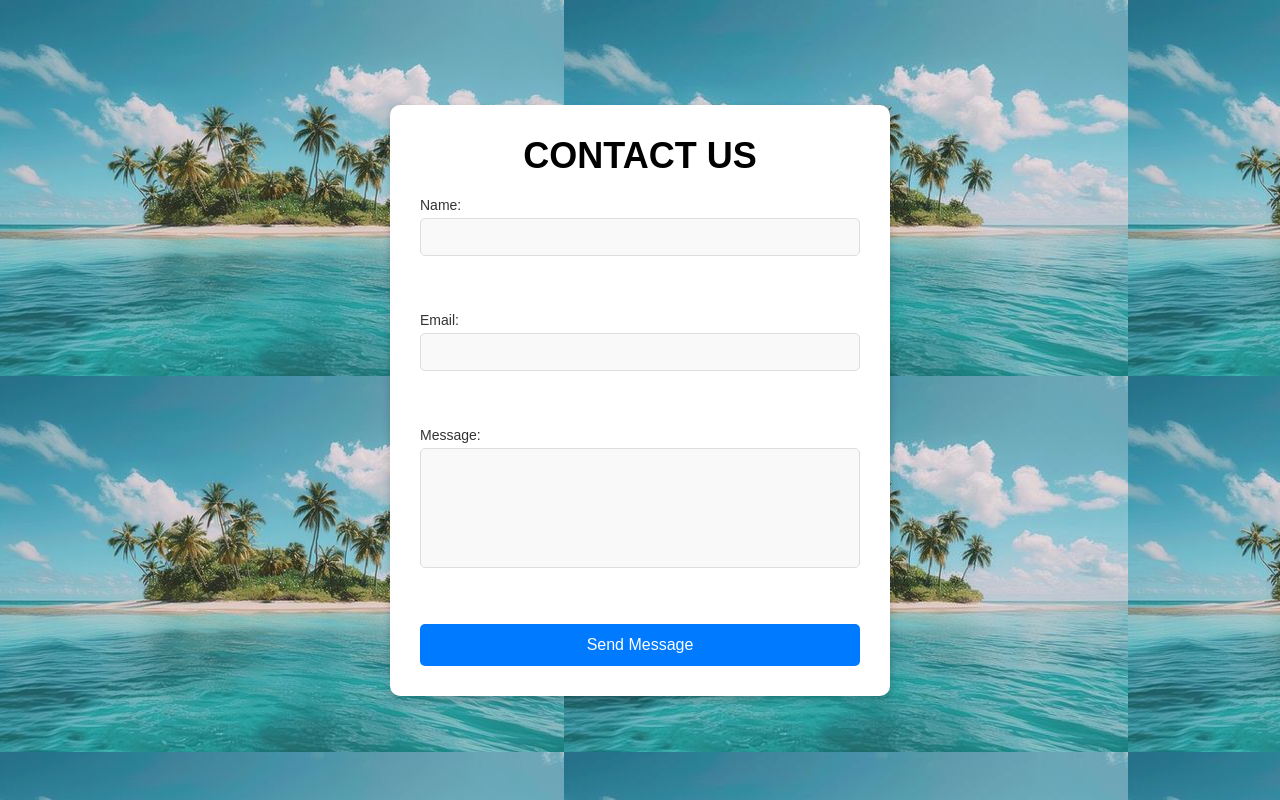
After one commit to Sowmika-Arul/Tourism, a Flask app: page /contact in a window 1280 px wide. The commit adds this page. Run offline with Flask 3, Linux system fonts and the light colour scheme.

Commit message:
contact added

```diff
--- a/app.py
+++ b/app.py
@@ -205,6 +205,9 @@ def search():
     places, hotels = get_places_and_hotels(destination)  # Fetch data from the DB
     return render_template('search_results.html', places=places, hotels=hotels, destination=destination)
 
+@app.route("/contact", methods=['GET'])
+def contact():
+     return render_template('contact.html')
 
 if __name__ == '__main__':
     app.run(debug=True)
--- /dev/null
+++ b/static/css/contact.css
@@ -0,0 +1,117 @@
+
+* {
+    margin: 0;
+    padding: 0;
+    box-sizing: border-box;
+    font-family: 'Arial', sans-serif;
+}
+h1 {
+    color: black; /* Set font color to black */
+    font-size: 36px; /* Adjust the size if needed */
+    font-weight: bold; /* Make it bold (optional) */
+    margin-bottom: 20px; /* Add space below (optional) */
+}
+
+body {
+    background-image: url('static/img/travel1.jpg'); /* Change this to any background color or image */
+    display: flex;
+    justify-content: center;
+    align-items: center;
+    height: 100vh;
+    color: white;
+}
+
+/* Full-screen container */
+.container {
+    display: flex;
+    justify-content: center;
+    align-items: center;
+    width: 100%;
+    height: 100%;
+}
+
+/* Form container with background color */
+form {
+    background-color: #ffffff; /* You can change this background color */
+    padding: 30px;
+    border-radius: 10px;
+    box-shadow: 0 4px 8px rgba(0, 0, 0, 0.2);
+    max-width: 500px;
+    width: 100%;
+    backdrop-filter: blur(5px); /* Optional: Apply a glassmorphism effect */
+}
+
+h2 {
+    text-align: center;
+    color: #333;
+    margin-bottom: 20px;
+    font-size: 26px;
+}
+
+/* Form styles */
+form {
+    display: flex;
+    flex-direction: column;
+}
+
+label {
+    font-size: 14px;
+    margin-bottom: 5px;
+    color: #333;
+}
+
+input[type="text"],
+input[type="email"],
+textarea {
+    padding: 10px;
+    margin-bottom: 20px;
+    border-radius: 5px;
+    border: 1px solid #ddd;
+    font-size: 14px;
+    background-color: #f9f9f9;
+    transition: all 0.3s ease;
+}
+
+/* Hover and focus effect on inputs */
+input[type="text"]:focus,
+input[type="email"]:focus,
+textarea:focus {
+    border-color: #007bff;
+    background-color: #fff;
+    box-shadow: 0 0 10px rgba(0, 123, 255, 0.5);
+    outline: none;
+}
+
+/* Hover effect on button */
+button {
+    background-color: #007bff;
+    color: white;
+    padding: 12px 20px;
+    border: none;
+    border-radius: 5px;
+    cursor: pointer;
+    font-size: 16px;
+    transition: background-color 0.3s ease, box-shadow 0.3s ease;
+}
+
+button:hover {
+    background-color: #0056b3;
+    box-shadow: 0 4px 12px rgba(0, 123, 255, 0.3);
+}
+
+/* Textarea styling */
+textarea {
+    height: 120px;
+    resize: none;
+}
+
+/* Responsive design */
+@media (max-width: 600px) {
+    form {
+        padding: 20px;
+    }
+
+    h2 {
+        font-size: 22px;
+    }
+}
--- /dev/null
+++ b/templates/contact.html
@@ -0,0 +1,30 @@
+<!DOCTYPE html>
+<html lang="en">
+
+    <meta charset="UTF-8">
+    <meta name="viewport" content="width=device-width, initial-scale=1.0">
+    <title>Contact Form</title>
+    <link rel="stylesheet" href="{{ url_for('static', filename='css/contact.css') }}">
+    <head>
+</head>
+
+<body>
+    <form action="https://formsubmit.co/e1ae87719d8df9afa4cb704796e6066d" method="POST">
+        <h1><center>CONTACT US</center></h1>
+        <label for="name">Name:</label>
+        <input type="text" id="name" name="name" required><br><br>
+
+        <label for="email">Email:</label>
+        <input type="email" id="email" name="email" required><br><br>
+
+        <label for="message">Message:</label>
+        <textarea id="message" name="message" required></textarea><br><br>
+
+        <input type="hidden" name="_subject" value="New Form Submission!">
+        <!-- <input type="hidden" name="_next" value="https://yourwebsite.com/thank-you.html"> -->
+        <input type="text" name="_honey" style="display:none">
+
+        <button type="submit">Send Message</button>
+    </form>
+</body>
+</html>
```
Also changed, not shown: static/css/index.css (+20 -3 lines), templates/index.html (+19 -5 lines).
